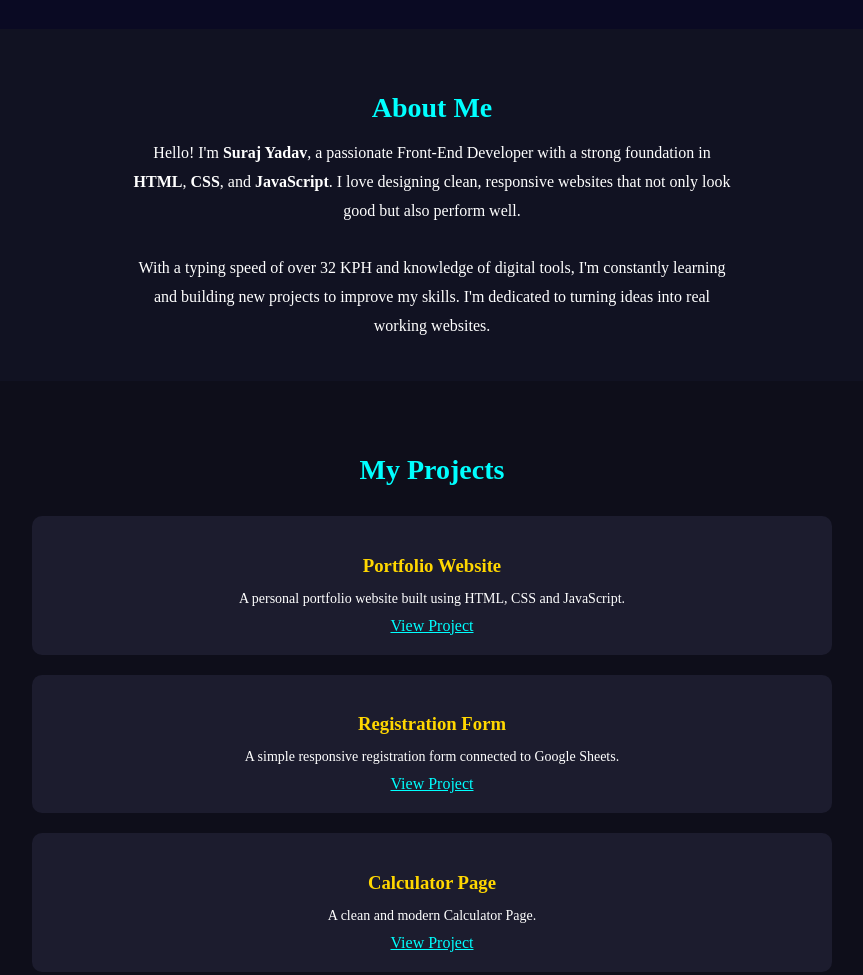
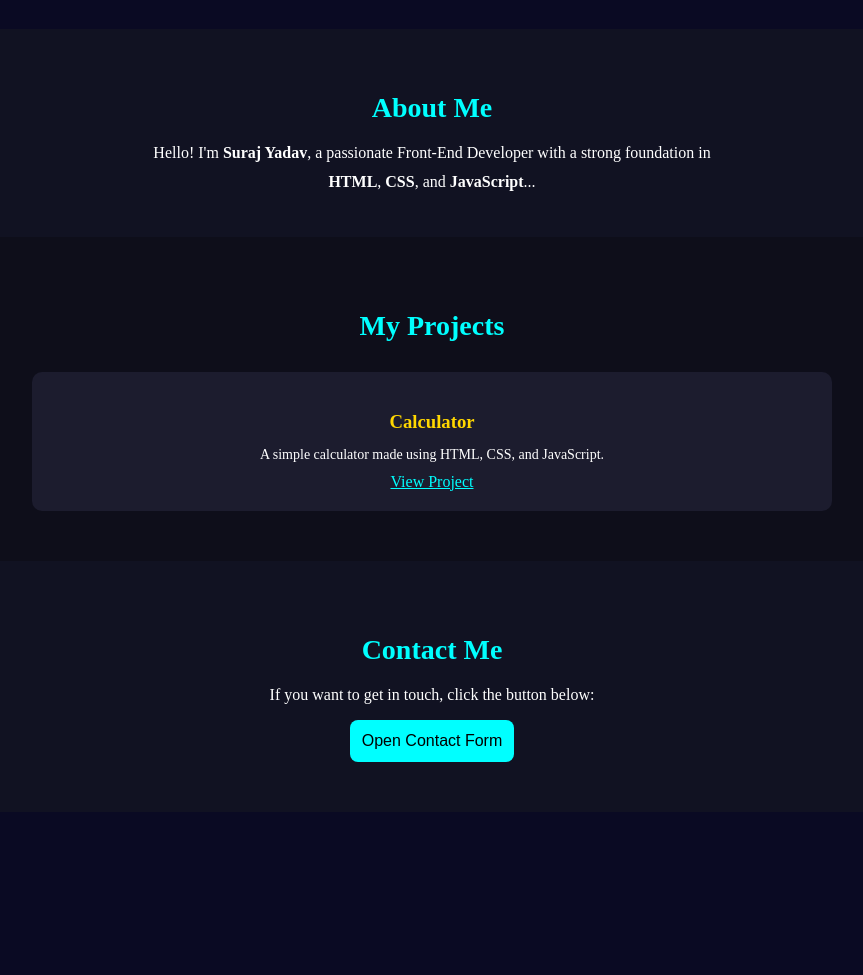
Before and after one commit to Suraj-85/Portfolio-Website, a plain HTML site: page index.html in a window 1280 px wide. Shown: the part 340-1315 px from the top of the page, without its empty margins (208-1071 px from the left). After the commit the page ends 1160 px from the top, so only its background shows below. Drawn offline with Linux system fonts and the light colour scheme.

Commit message:
Added new file

```diff
--- a/index.html
+++ b/index.html
@@ -1,5 +1,3 @@
-
-
 <!DOCTYPE html>
 <html lang="en">
 <head>
@@ -25,18 +23,13 @@
 
   <div class="content">
     <div class="welcome-text">Welcome to my Portfolio</div>
-    <h1>Hello<br>I'am Suraj</h1>
+    <h1>Hello<br> I'am Suraj</h1>
   </div>
 
   <section id="about" class="about">
     <h2>About Me</h2>
-    <p>
-      Hello! I'm <strong>Suraj Yadav</strong>, a passionate Front-End Developer with a strong foundation in
-      <strong>HTML</strong>, <strong>CSS</strong>, and <strong>JavaScript</strong>. I love designing clean,
-      responsive websites that not only look good but also perform well.
-      <br><br>
-      With a typing speed of over 32 KPH and knowledge of digital tools, I'm constantly learning and
-      building new projects to improve my skills. I'm dedicated to turning ideas into real working websites.
+    <p>Hello! I'm <strong>Suraj Yadav</strong>, a passionate Front-End Developer with a strong foundation in
+      <strong>HTML</strong>, <strong>CSS</strong>, and <strong>JavaScript</strong>...
     </p>
   </section>
 
@@ -44,19 +37,9 @@
     <h2>My Projects</h2>
     <div class="project-list">
       <div class="project">
-        <h3>Portfolio Website</h3>
-        <p>A personal portfolio website built using HTML, CSS and JavaScript.</p>
-        <a href="#" target="_blank">View Project</a>
-      </div>
-      <div class="project">
-        <h3>Registration Form</h3>
-        <p>A simple responsive registration form connected to Google Sheets.</p>
-        <a href="https://docs.google.com/forms/d/e/1FAIpQLSdSQWy84NaLggGG5e0s6T0cGglbTSWBwSVWMHZVuIGF-6cv-Q/viewform?usp=header" target="_blank">View Project</a>
-      </div>
-      <div class="project">
-        <h3>Calculator Page</h3>
-        <p>A clean and modern Calculator Page.</p>
-        <a href="#" target="_blank">View Project</a>
+        <h3>Calculator</h3>
+        <p>A simple calculator made using HTML, CSS, and JavaScript.</p>
+        <a href="calculator/index.html" target="_blank">View Project</a>
       </div>
     </div>
   </section>
```
